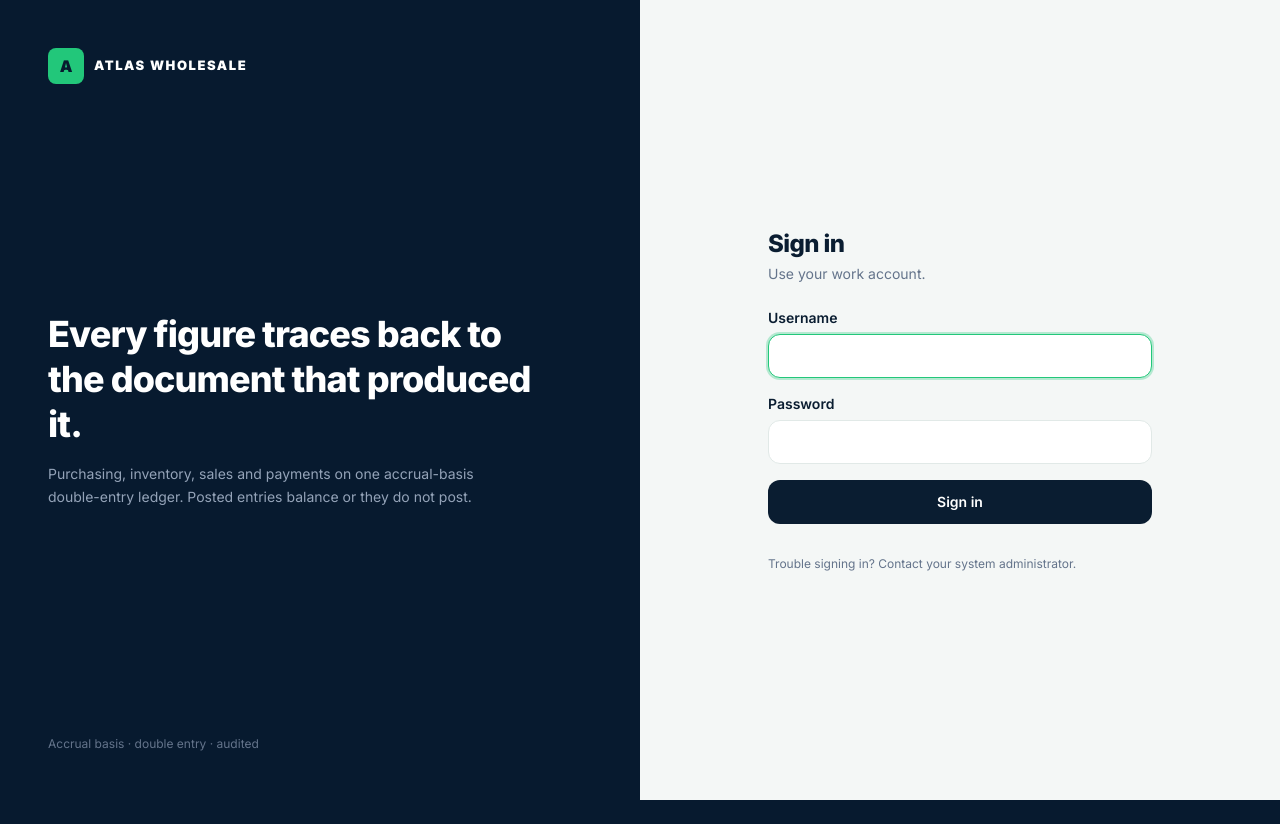
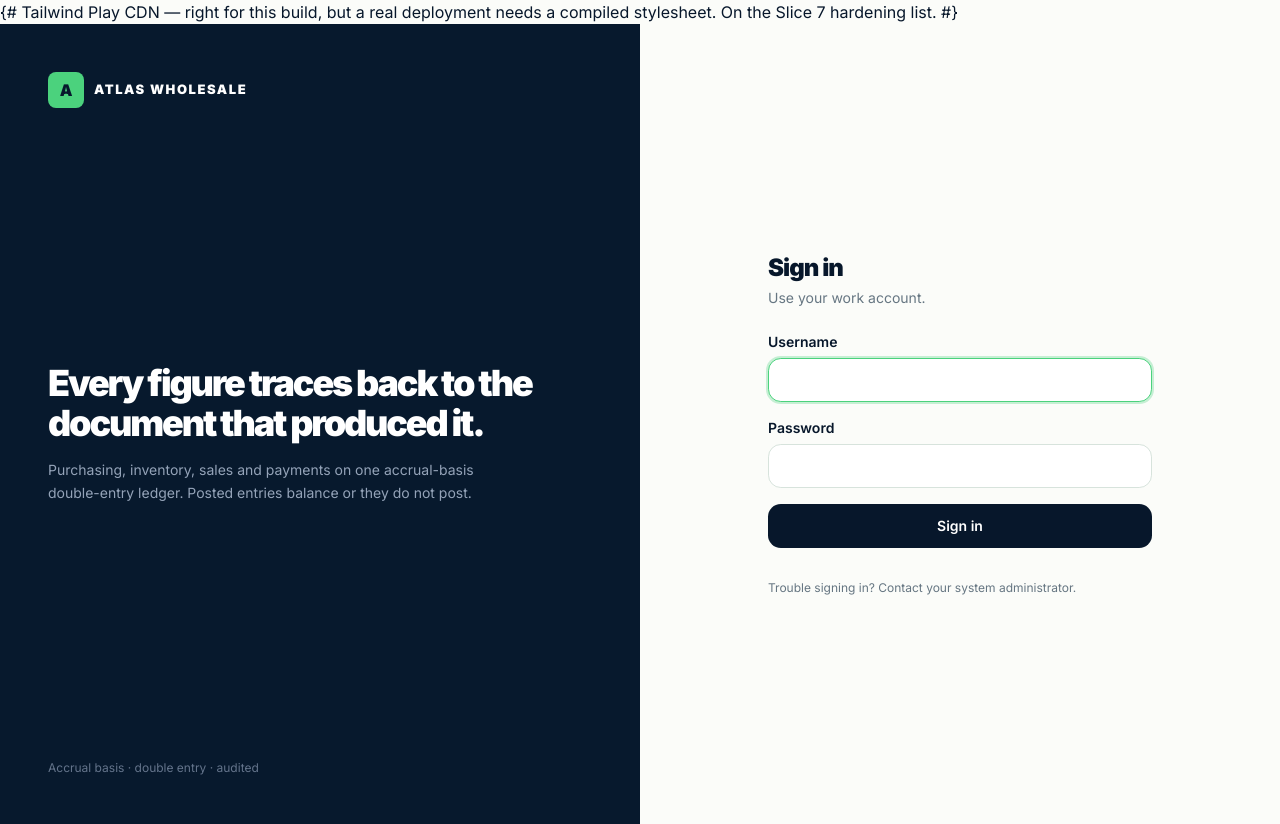
Before and after one commit to M-729/Wholesale-Django, a Django app: page /login/ in a window 1280 px wide. Before the commit the page ends 800 px from the top, so only its background shows below. Run offline with Django 5.2, Linux system fonts and the light colour scheme; parts of the project's set-up code (start-up, migrations or seed data) failed here and were passed over; some libraries are stand-ins or nearby versions.

Commit message:
Adopt the Ledgerwise brand palette and extract the theme into one file
Design tokens now come from the approved brand site rather than the workbench
prototype: deeper navy (#07172b / #07192d), brighter green (#4bd27d), warmer
near-white page ground (#fbfcf9), softer borders (#dce7e1), 0.8rem radius,
heavier display type.

templates/_theme.html is now the single source of truth for colour, type and
the component classes; base.html and the sign-in page both include it, so the
tokens can no longer drift apart between the two layouts.

Two deliberate departures from the brand site, documented in _theme.html:
headline weight is 900 because Inter (the Google Fonts substitute for Aptos)
stops there; and tracking scales with size (-0.06em on the sign-in headline,
-0.04em on page titles) instead of a flat -0.075em, which is tuned for a 43px
marketing hero and reads cramped above a dense table.

Cards now separate from the near-white ground by border and a soft lift rather
than by a colour step.

Co-Authored-By: Claude Opus 5 <noreply@anthropic.com>
Claude-Session: https://claude.ai/code/session_013Fn2CxG5c17UDkjJpBGuzC

```diff
--- /dev/null
+++ b/templates/_theme.html
@@ -0,0 +1,109 @@
+{% comment %}
+The single source of truth for the visual design.
+
+Both `base.html` and the sign-in page include this, so a colour or type change
+is one edit rather than two that drift apart. Nothing else should define a
+colour: use the tokens and the component classes below.
+
+Tokens are taken from the approved Ledgerwise brand site
+(ledgerwise-wholesale.upfunding-6320.chatgpt.site), so the application and the
+brand read as one product.
+
+    navy        #07192d   sidebar ground
+    ink         #07172b   body text, primary buttons
+    green       #4bd27d   accent
+    green-dark  #1f7447   accent text on light grounds
+    mint        #edf9f1   accent surface
+    paper       #fbfcf9   page ground
+    line        #dce7e1   borders
+    radius      0.8rem
+
+Two deliberate departures from the brand site, both noted so they can be
+reversed if the designer disagrees:
+
+  * Headline weight is 900, not 950. The brand site specifies Aptos, which is
+    Microsoft's and is not on Google Fonts; Inter is the substitute and stops
+    at 900.
+  * Tracking is scaled to size (-0.06em on the large sign-in headline, -0.04em
+    on page titles) rather than the brand site's flat -0.075em. That value is
+    tuned for a 43px marketing hero; applied unchanged to a 30px page title
+    above a dense table it reads as cramped.
+{% endcomment %}
+
+<link rel="preconnect" href="https://fonts.googleapis.com">
+<link rel="preconnect" href="https://fonts.gstatic.com" crossorigin>
+<link rel="stylesheet"
+      href="https://fonts.googleapis.com/css2?family=Inter:wght@400;500;600;700;800;900&display=swap">
+
+{# Tailwind Play CDN — right for this build, but a real deployment needs a
+   compiled stylesheet. On the Slice 7 hardening list. #}
+<script src="https://cdn.tailwindcss.com?plugins=forms"></script>
+<script>
+  tailwind.config = {
+    theme: {
+      extend: {
+        colors: {
+          ink:            '#07172b',
+          navy:           '#07192d',
+          'navy-2':       '#0b2943',
+          sidebar:        '#07192d',
+          brand:          '#4bd27d',
+          'brand-bright': '#66dc92',
+          'brand-deep':   '#1f7447',
+          'brand-tint':   '#edf9f1',
+          paper:          '#fbfcf9',
+          canvas:         '#fbfcf9',
+          cream:          '#f7f7f2',
+          line:           '#dce7e1',
+          'input-line':   '#d7e3dc',
+          'muted-bg':     '#f1f5f3',
+          'muted-fg':     '#667682',
+          danger:         '#dc2626',
+        },
+        fontFamily: {
+          sans: ['Inter', 'Segoe UI', 'system-ui', 'sans-serif'],
+        },
+        borderRadius: { xl2: '0.8rem' },
+      }
+    }
+  }
+</script>
+
+<style type="text/tailwindcss">
+  @layer components {
+    /* The shared component vocabulary. Use these rather than re-deriving
+       utility strings, so every module looks like the same product. */
+    .btn         { @apply inline-flex items-center justify-center gap-2 rounded-xl2 px-4 h-10 text-sm font-semibold transition-colors focus-visible:outline-none focus-visible:ring-2 focus-visible:ring-brand focus-visible:ring-offset-2 disabled:opacity-50 disabled:pointer-events-none; }
+    .btn-primary { @apply btn bg-ink text-white hover:bg-navy-2; }
+    .btn-accent  { @apply btn bg-brand text-ink hover:bg-brand-bright; }
+    .btn-ghost   { @apply btn border border-line bg-white text-ink hover:bg-muted-bg; }
+    .btn-danger  { @apply btn bg-danger text-white hover:bg-danger/90; }
+    .btn-sm      { @apply h-8 px-3 text-xs rounded-lg; }
+
+    /* The page ground is near-white, so cards are separated by their border
+       and a soft lift rather than by a colour difference. */
+    .card        { @apply rounded-xl2 border border-line bg-white shadow-[0_1px_2px_rgba(7,23,43,.04),0_8px_24px_-18px_rgba(7,23,43,.25)]; }
+    .card-pad    { @apply p-5 sm:p-6; }
+    .card-title  { @apply text-base font-bold text-ink; }
+    .eyebrow     { @apply text-[11px] font-bold uppercase tracking-[0.14em] text-muted-fg; }
+
+    /* Display type. Tracking is tightened as size grows, not applied flat. */
+    .display     { @apply font-black tracking-[-0.04em]; }
+    .display-xl  { @apply font-black tracking-[-0.06em] leading-[1.05]; }
+
+    .field       { @apply block w-full rounded-xl2 border border-input-line bg-white px-3 h-10 text-sm text-ink placeholder:text-muted-fg focus:border-brand focus:ring-2 focus:ring-brand/30 focus:outline-none; }
+    .label       { @apply block text-sm font-semibold text-ink mb-1.5; }
+    .help        { @apply mt-1 text-xs text-muted-fg; }
+    .error-text  { @apply mt-1 text-xs font-medium text-danger; }
+
+    .badge         { @apply inline-flex items-center rounded-full px-2.5 py-0.5 text-[11px] font-bold uppercase tracking-wide; }
+    .badge-draft   { @apply badge bg-muted-bg text-muted-fg; }
+    .badge-posted  { @apply badge bg-brand-tint text-brand-deep; }
+    .badge-partial { @apply badge bg-amber-50 text-amber-700; }
+    .badge-overdue { @apply badge bg-red-50 text-danger; }
+
+    .nav-link        { @apply flex items-center gap-3 rounded-lg px-3 py-2 text-sm font-medium text-slate-300 transition-colors hover:bg-white/10 hover:text-white; }
+    .nav-link-active { @apply bg-white/10 text-white; }
+    .nav-group       { @apply px-3 pt-5 pb-1 text-[10px] font-bold uppercase tracking-[0.14em] text-slate-500; }
+  }
+</style>
--- a/templates/core/list_base.html
+++ b/templates/core/list_base.html
@@ -28,7 +28,7 @@ module-specific empty message.
     {% for label, value in summary %}
       <div class="card card-pad">
         <p class="eyebrow">{{ label }}</p>
-        <p class="mt-2 text-2xl font-extrabold tracking-tight tabular-nums">{{ value }}</p>
+        <p class="display mt-2 text-2xl tabular-nums">{{ value }}</p>
       </div>
     {% endfor %}
   </div>
--- a/templates/parties/customer_detail.html
+++ b/templates/parties/customer_detail.html
@@ -22,7 +22,7 @@ The audit history is shown on the record itself, which is what ACC-005 asks for:
       <div class="flex flex-wrap items-start justify-between gap-3">
         <div>
           <p class="eyebrow">Customer</p>
-          <h2 class="mt-1 text-2xl font-extrabold tracking-tight">{{ customer.name }}</h2>
+          <h2 class="display mt-1 text-2xl">{{ customer.name }}</h2>
           <p class="font-mono text-xs text-muted-fg">{{ customer.code }}</p>
         </div>
         <div class="flex gap-2">
@@ -44,7 +44,7 @@ The audit history is shown on the record itself, which is what ACC-005 asks for:
       </dl>
 
       {% if customer.credit_hold %}
-        <div class="mt-5 rounded-xl border-l-4 border-l-danger bg-red-50 px-4 py-3">
+        <div class="mt-5 rounded-xl2 border-l-4 border-l-danger bg-red-50 px-4 py-3">
           <p class="text-sm font-semibold text-danger">On credit hold</p>
           <p class="mt-0.5 text-sm text-danger/80">{{ customer.credit_hold_reason }}</p>
         </div>
--- a/templates/registration/login.html
+++ b/templates/registration/login.html
@@ -8,30 +8,19 @@ navigation to show before authentication, and the split layout is its own thing.
   <meta charset="utf-8">
   <meta name="viewport" content="width=device-width, initial-scale=1">
   <title>Sign in · Atlas Wholesale</title>
-  <link rel="preconnect" href="https://fonts.googleapis.com">
-  <link rel="preconnect" href="https://fonts.gstatic.com" crossorigin>
-  <link rel="stylesheet" href="https://fonts.googleapis.com/css2?family=Inter:wght@400;500;600;700;800;900&display=swap">
-  <script src="https://cdn.tailwindcss.com?plugins=forms"></script>
-  <script>
-    tailwind.config = { theme: { extend: {
-      colors: { ink:'#0a1d31', sidebar:'#071a2f', brand:'#22c77a', 'brand-bright':'#39d889',
-                'brand-deep':'#067647', 'brand-tint':'#edf8f3', canvas:'#f4f7f6',
-                line:'#e1e9e7', 'muted-bg':'#f1f5f4', 'muted-fg':'#64748b', danger:'#dc2626' },
-      fontFamily: { sans: ['Inter','Segoe UI','system-ui','sans-serif'] },
-      borderRadius: { xl2: '0.875rem' } } } };
-  </script>
+  {% include "_theme.html" %}
 </head>
 <body class="h-full bg-canvas font-sans text-ink antialiased">
 <div class="flex min-h-full">
 
   <!-- Brand panel: hidden on small screens, where it would just push the form down. -->
-  <div class="hidden w-1/2 flex-col justify-between bg-sidebar p-12 lg:flex">
+  <div class="hidden w-1/2 flex-col justify-between bg-navy p-12 lg:flex">
     <div class="flex items-center gap-2.5">
-      <span class="grid h-9 w-9 place-items-center rounded-lg bg-brand text-base font-black text-sidebar">A</span>
+      <span class="grid h-9 w-9 place-items-center rounded-lg bg-brand text-base font-black text-navy">A</span>
       <span class="text-[13px] font-black uppercase tracking-[0.12em] text-white">Atlas Wholesale</span>
     </div>
     <div>
-      <h1 class="max-w-lg text-4xl font-extrabold leading-tight tracking-tight text-white">
+      <h1 class="display-xl max-w-lg text-4xl text-white">
         Every figure traces back to the document that produced it.
       </h1>
       <p class="mt-4 max-w-md text-sm leading-relaxed text-slate-400">
@@ -46,15 +35,15 @@ navigation to show before authentication, and the split layout is its own thing.
   <div class="flex w-full items-center justify-center px-6 py-12 lg:w-1/2">
     <div class="w-full max-w-sm">
       <div class="mb-8 flex items-center gap-2.5 lg:hidden">
-        <span class="grid h-9 w-9 place-items-center rounded-lg bg-brand text-base font-black text-sidebar">A</span>
+        <span class="grid h-9 w-9 place-items-center rounded-lg bg-brand text-base font-black text-navy">A</span>
         <span class="text-[13px] font-black uppercase tracking-[0.12em]">Atlas Wholesale</span>
       </div>
 
-      <h2 class="text-2xl font-extrabold tracking-tight">Sign in</h2>
+      <h2 class="display text-2xl">Sign in</h2>
       <p class="mt-1 text-sm text-muted-fg">Use your work account.</p>
 
       {% if form.errors %}
-        <div class="mt-6 rounded-xl border-l-4 border-l-danger bg-red-50 px-4 py-3">
+        <div class="mt-6 rounded-xl2 border-l-4 border-l-danger bg-red-50 px-4 py-3">
           {# UX-008: say what failed, without revealing whether the username exists. #}
           <p class="text-sm font-medium text-danger">
             That username and password don't match an active account.
@@ -63,7 +52,7 @@ navigation to show before authentication, and the split layout is its own thing.
       {% endif %}
 
       {% if next and user.is_authenticated %}
-        <div class="mt-6 rounded-xl border-l-4 border-l-amber-500 bg-amber-50 px-4 py-3">
+        <div class="mt-6 rounded-xl2 border-l-4 border-l-amber-500 bg-amber-50 px-4 py-3">
           <p class="text-sm text-amber-800">
             Your account doesn't have access to that page. Sign in with an account that does.
           </p>
@@ -73,20 +62,20 @@ navigation to show before authentication, and the split layout is its own thing.
       <form method="post" class="mt-6 space-y-4">
         {% csrf_token %}
         <div>
-          <label for="{{ form.username.id_for_label }}" class="block text-sm font-semibold mb-1.5">Username</label>
+          <label for="{{ form.username.id_for_label }}" class="label">Username</label>
           <input type="text" name="username" id="{{ form.username.id_for_label }}"
                  autocomplete="username" autofocus required
-                 class="block w-full rounded-xl border border-line bg-white px-3 h-11 text-sm placeholder:text-muted-fg focus:border-brand focus:ring-2 focus:ring-brand/30 focus:outline-none">
+                 class="field h-11">
         </div>
         <div>
-          <label for="{{ form.password.id_for_label }}" class="block text-sm font-semibold mb-1.5">Password</label>
+          <label for="{{ form.password.id_for_label }}" class="label">Password</label>
           <input type="password" name="password" id="{{ form.password.id_for_label }}"
                  autocomplete="current-password" required
-                 class="block w-full rounded-xl border border-line bg-white px-3 h-11 text-sm placeholder:text-muted-fg focus:border-brand focus:ring-2 focus:ring-brand/30 focus:outline-none">
+                 class="field h-11">
         </div>
         <input type="hidden" name="next" value="{{ next }}">
         <button type="submit"
-                class="inline-flex h-11 w-full items-center justify-center rounded-xl bg-ink px-4 text-sm font-semibold text-white transition-colors hover:bg-ink/90 focus-visible:outline-none focus-visible:ring-2 focus-visible:ring-brand focus-visible:ring-offset-2">
+                class="btn-primary h-11 w-full">
           Sign in
         </button>
       </form>
```
Also changed, not shown: templates/base.html (+8 -73 lines), templates/core/dashboard.html (+4 -4 lines).
